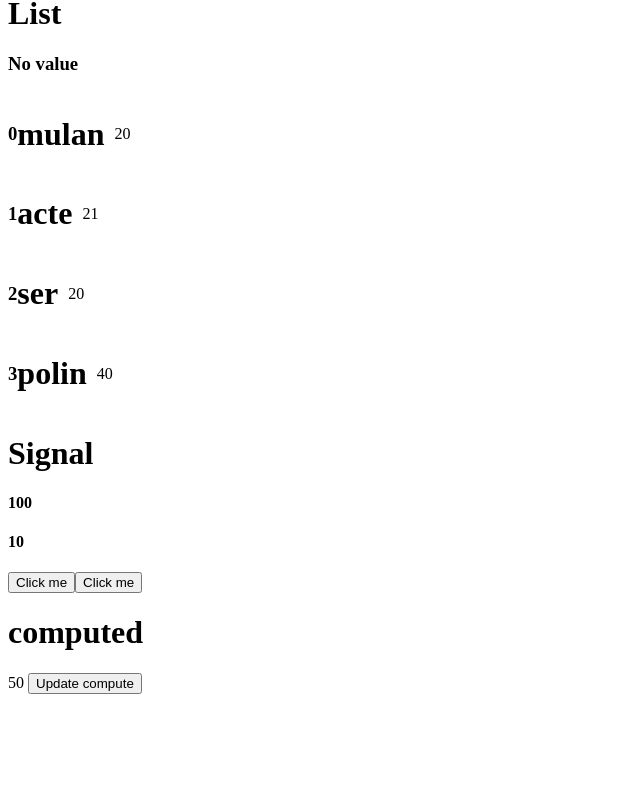
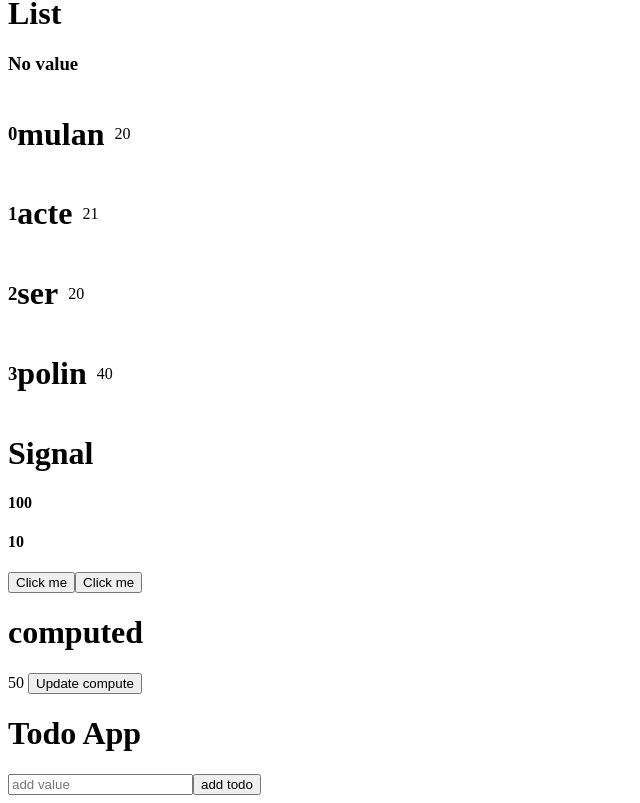
Before and after one commit to Hol7/AngularTuto, an Angular app: page / in a window 1280 px wide. Shown: the part 795-1598 px from the top of the page, without its empty margins (0-640 px from the left). Before the commit the page ends 1497 px from the top, so only its background shows below. Built offline with nearby package versions, Linux system fonts and the light colour scheme.

Commit message:
add todo functionality with task input and display in app component

```diff
--- a/src/app/app.component.html
+++ b/src/app/app.component.html
@@ -75,3 +75,15 @@
 <!-- <div *ngFor="let user of users; trackBy: trackByFn">
   <div>{{user}}</div>
 </div> -->
+
+<h1>Todo App</h1>
+<input [(ngModel)]="task" type="text" placeholder="add value" >
+<button (click)="addTask()">add todo</button>
+ <!-- <p>{{task}} </p> -->
+
+ @for(task of taskList ; track task){
+   <ul style="display: flex; padding: 10px; list-style: none;">
+    <li>{{task.name}}</li>
+    <li><button>Delete </button></li>
+   </ul>
+ }
--- a/src/app/app.component.ts
+++ b/src/app/app.component.ts
@@ -26,6 +26,13 @@ export class AppComponent {
     { name: 'ser', age: 20 },
     { name: 'polin', age: 40 },
   ];
+  task = "";
+  taskList : {id:number, name:string}[]=[];
+
+  addTask(){
+    this.taskList.push({id:this.taskList.length +1, name:this.task});
+    this.task = "";
+  }
 
   corout = signal(100);
   dataa:WritableSignal<number> = signal(10)
```
